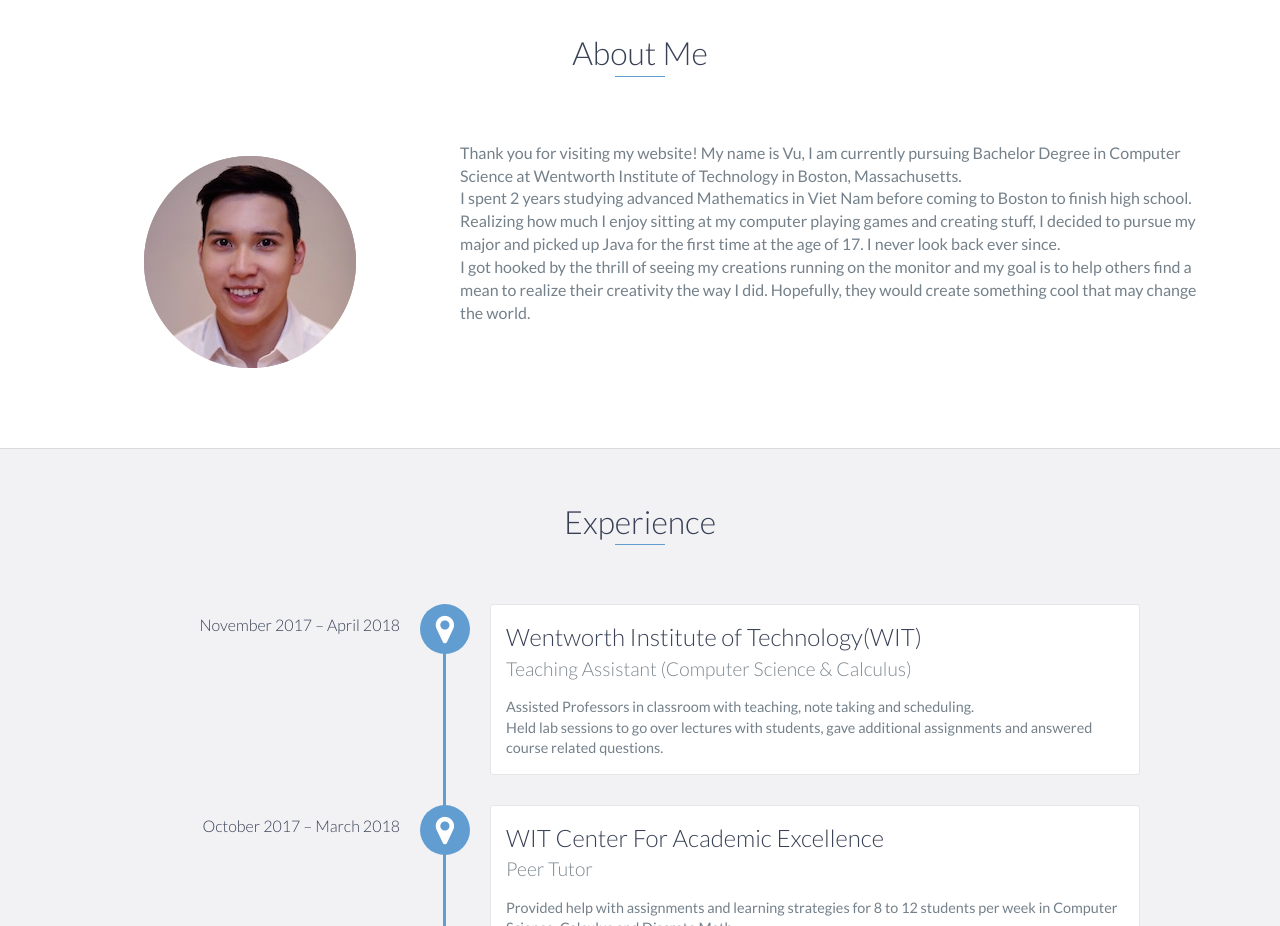
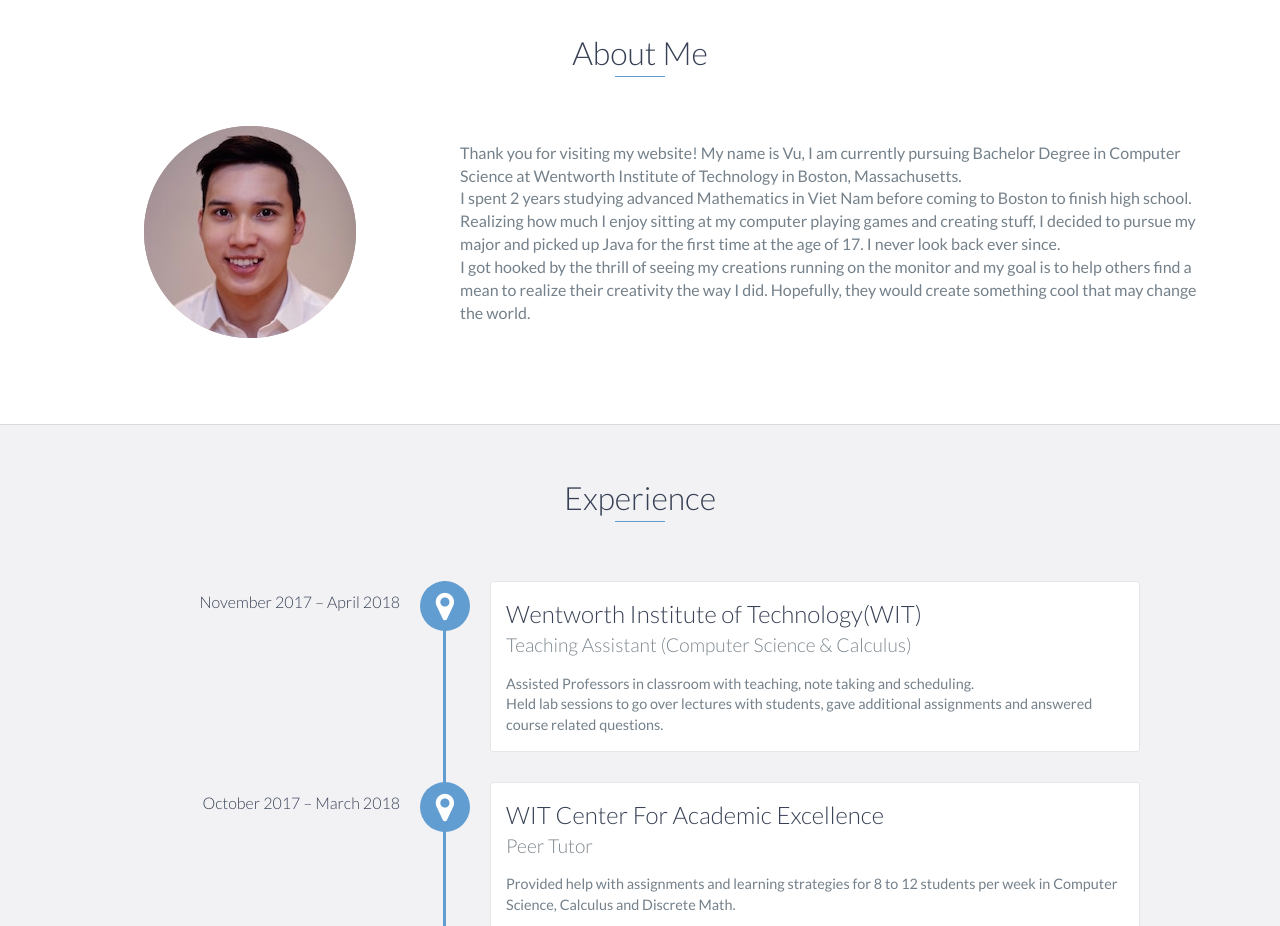
Before and after one commit to hoanglamvu/hoanglamvu.github.io, a plain HTML site: page index.html in a window 1280 px wide. Shown: the part 820-1746 px from the top of the page. Drawn offline with nearby package versions, Linux system fonts and the light colour scheme.

Commit message:
update css

```diff
--- a/scss/styles.scss
+++ b/scss/styles.scss
@@ -445,7 +445,7 @@ footer {
     }
 
     .profile-image{
-        padding: 30px 15px
+        padding: 0px 0px 30px
     }
 
     p {
```
Also changed, not shown: css/styles.css.
